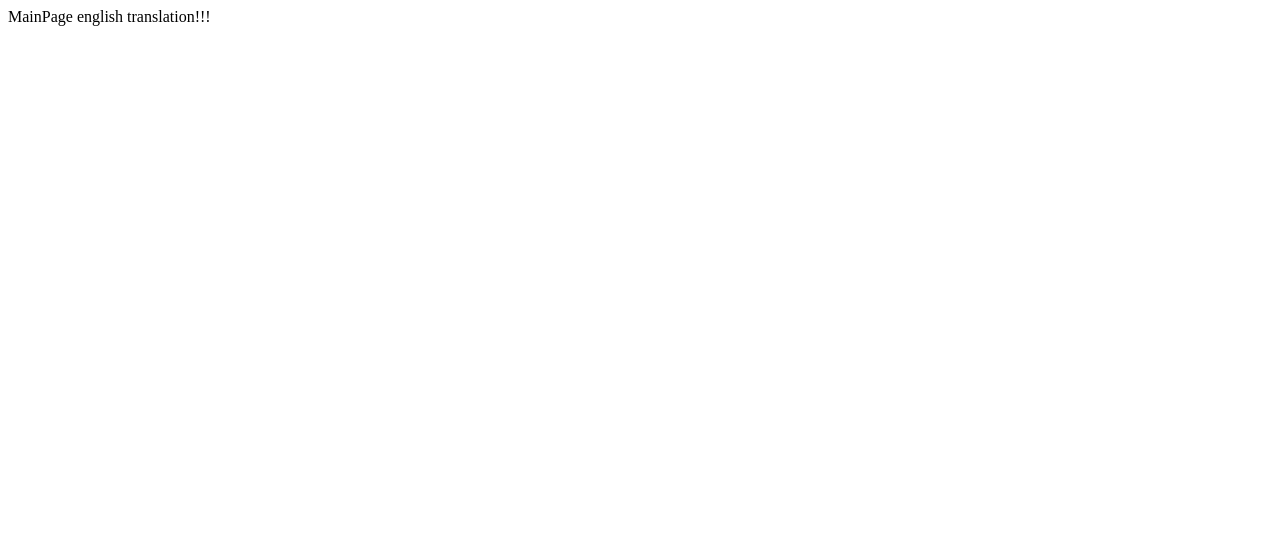
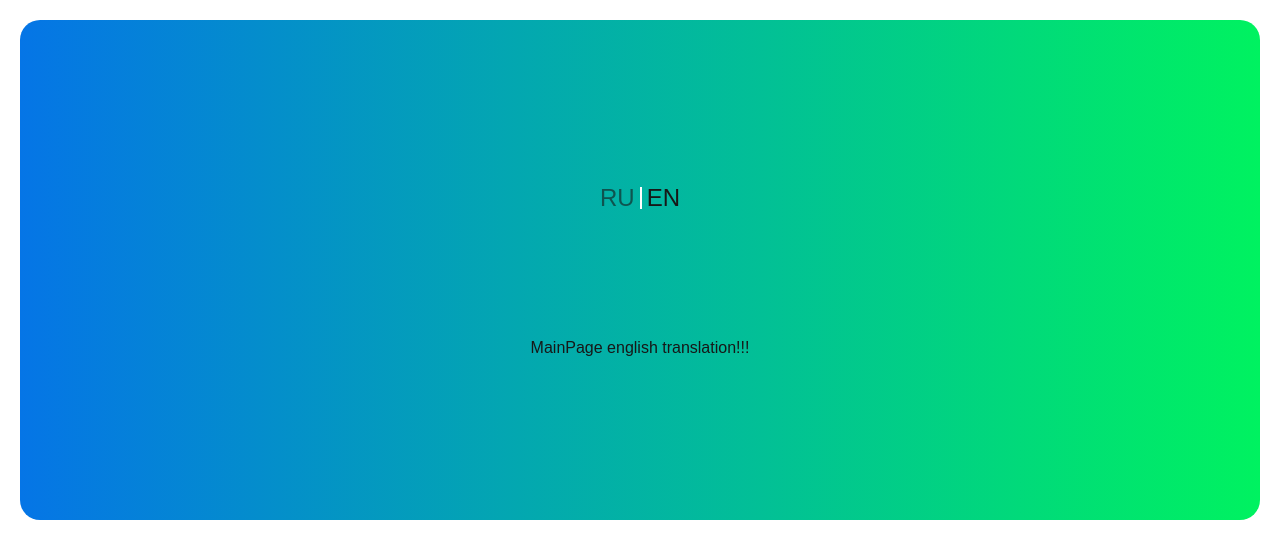
Before and after one commit to Loner1feed/axion-studio, a Next.js app in the folder front/: page /en/ in a window 1280 px wide. Shown: the top 558 px of the page. Built offline with nearby package versions, Linux system fonts and the light colour scheme.

Commit message:
added language switch + fancy display component + code cleanup

```diff
--- a/front/app/[[...language]]/page.tsx
+++ b/front/app/[[...language]]/page.tsx
@@ -1,12 +1,23 @@
 "use client";
 
-import { useTranslations } from "@/utils/hooks/use-translations";
+import { FancyDisplay } from "@/components/fancy-display/fancy-display";
 import React from "react";
+
+import "../globals.scss";
+import { useTranslations } from "@/utils/hooks";
+import { LangSwitcher } from "@/components/lang-switcher/lang-switcher";
 
 export const MainPage = () => {
   const t = useTranslations();
 
-  return <div>MainPage {t.key}</div>;
+  return (
+    <div>
+      <FancyDisplay>
+        <LangSwitcher />
+        MainPage {t.key}
+      </FancyDisplay>
+    </div>
+  );
 };
 
 export default MainPage;
--- a/front/app/globals.css
+++ b/front/app/globals.scss
@@ -1,6 +1,10 @@
 :root {
   --background: #ffffff;
   --foreground: #171717;
+}
+
+* {
+  box-sizing: border-box;
 }
 
 @media (prefers-color-scheme: dark) {
@@ -14,6 +18,8 @@ html,
 body {
   max-width: 100vw;
   overflow-x: hidden;
+  margin: 0;
+  padding: 0;
 }
 
 body {
--- /dev/null
+++ b/front/components/fancy-display/fancy-display.module.scss
@@ -0,0 +1,22 @@
+.display {
+  max-width: 100%;
+  min-height: 500px;
+  padding: 100px 20px;
+  background: #00f260; /* fallback for old browsers */
+  background: -webkit-linear-gradient(
+    to right,
+    #0575e6,
+    #00f260
+  ); /* Chrome 10-25, Safari 5.1-6 */
+  background: linear-gradient(
+    to right,
+    #0575e6,
+    #00f260
+  ); /* W3C, IE 10+/ Edge, Firefox 16+, Chrome 26+, Opera 12+, Safari 7+ */
+
+  margin: 20px;
+  border-radius: 20px;
+  display: flex;
+  display: grid;
+  place-items: center;
+}
--- /dev/null
+++ b/front/components/fancy-display/fancy-display.tsx
@@ -0,0 +1,13 @@
+import React from "react";
+
+import styles from "./fancy-display.module.scss";
+
+interface FancyDisplayProps {
+  children?: React.ReactNode;
+}
+
+export const FancyDisplay: React.FC<FancyDisplayProps> = ({
+  children = <></>,
+}) => {
+  return <div className={styles.display}>{children}</div>;
+};
--- /dev/null
+++ b/front/components/lang-switcher/lang-switcher.module.scss
@@ -0,0 +1,36 @@
+.switcher {
+  display: flex;
+  align-items: center;
+  justify-content: space-between;
+}
+
+.item {
+  text-transform: uppercase;
+  font-size: 24px;
+  font-weight: 500;
+  cursor: pointer;
+  display: flex;
+  align-items: center;
+  opacity: 0.6;
+  transition: 0.3s;
+
+  &:hover {
+    opacity: 1;
+  }
+}
+
+.divider {
+  display: block;
+  background: #fff;
+  width: 2px;
+  height: 22px;
+  margin: 0px 5px;
+  &:last-child {
+    display: none;
+  }
+}
+
+.active {
+  transition: 0.3s;
+  opacity: 1;
+}
--- /dev/null
+++ b/front/components/lang-switcher/lang-switcher.tsx
@@ -0,0 +1,32 @@
+import { languages } from "@/utils/const";
+import { useChangeLang } from "@/utils/hooks/use-change-lang";
+import React from "react";
+
+import styles from "./lang-switcher.module.scss";
+import { useLang } from "@/utils/hooks/use-lang";
+
+export const LangSwitcher = () => {
+  const switcher = useChangeLang();
+  const lang = useLang();
+
+  const defineClassNames = (el: string, lang: string) => {
+    return lang === el ? `${styles.item} ${styles.active}` : styles.item;
+  };
+
+  return (
+    <div className={styles.switcher}>
+      {languages.map((el, i) => (
+        <>
+          <span
+            key={`lang-item-${i}`}
+            className={defineClassNames(el, lang)}
+            onClick={() => switcher(el)}
+          >
+            {el}
+          </span>
+          <span className={styles.divider}></span>
+        </>
+      ))}
+    </div>
+  );
+};
--- a/front/middleware.ts
+++ b/front/middleware.ts
@@ -1,5 +1,5 @@
 import { NextRequest, NextResponse } from "next/server";
-import { languages } from "./utils/const/languages";
+import { languages } from "./utils/const";
 
 // Detecting language on the Server Side from browser's URL
 // Redirecting if language is incorrect before the page renders
--- a/front/package.json
+++ b/front/package.json
@@ -12,6 +12,7 @@
     "next": "14.2.13",
     "react": "^18",
     "react-dom": "^18",
+    "sass": "^1.80.1",
     "scss": "^0.2.4"
   },
   "devDependencies": {
--- /dev/null
+++ b/front/utils/const/index.ts
@@ -0,0 +1 @@
+export * from "./languages";
--- /dev/null
+++ b/front/utils/hooks/index.ts
@@ -0,0 +1,3 @@
+export * from "./use-change-lang";
+export * from "./use-lang";
+export * from "./use-translations";
--- /dev/null
+++ b/front/utils/hooks/use-change-lang.ts
@@ -0,0 +1,20 @@
+import { usePathname, useRouter } from "next/navigation";
+import { languages } from "../const";
+
+// This hook changes the language
+export const useChangeLang = () => {
+  const pathname = usePathname();
+  const router = useRouter();
+
+  const splitUrl = pathname.split("/");
+
+  const changer = (lang: string) => {
+    if (lang && languages.includes(lang) && splitUrl[1] !== lang) {
+      splitUrl[1] = lang;
+      router.replace(splitUrl.join("/"));
+      console.log("language changed!!!", splitUrl.join(""));
+    }
+  };
+
+  return changer;
+};
--- a/front/utils/hooks/use-lang.ts
+++ b/front/utils/hooks/use-lang.ts
@@ -1,7 +1,7 @@
 "use client";
 
 import { usePathname, useRouter } from "next/navigation";
-import { languages } from "../const/languages";
+import { languages } from "../const";
 
 // This hook detects language from the browser's URL (Client Side)
 // Redirects user if language is not correct
```
Also changed, not shown: 1 other file (tests, documents, lock files or other folders).
